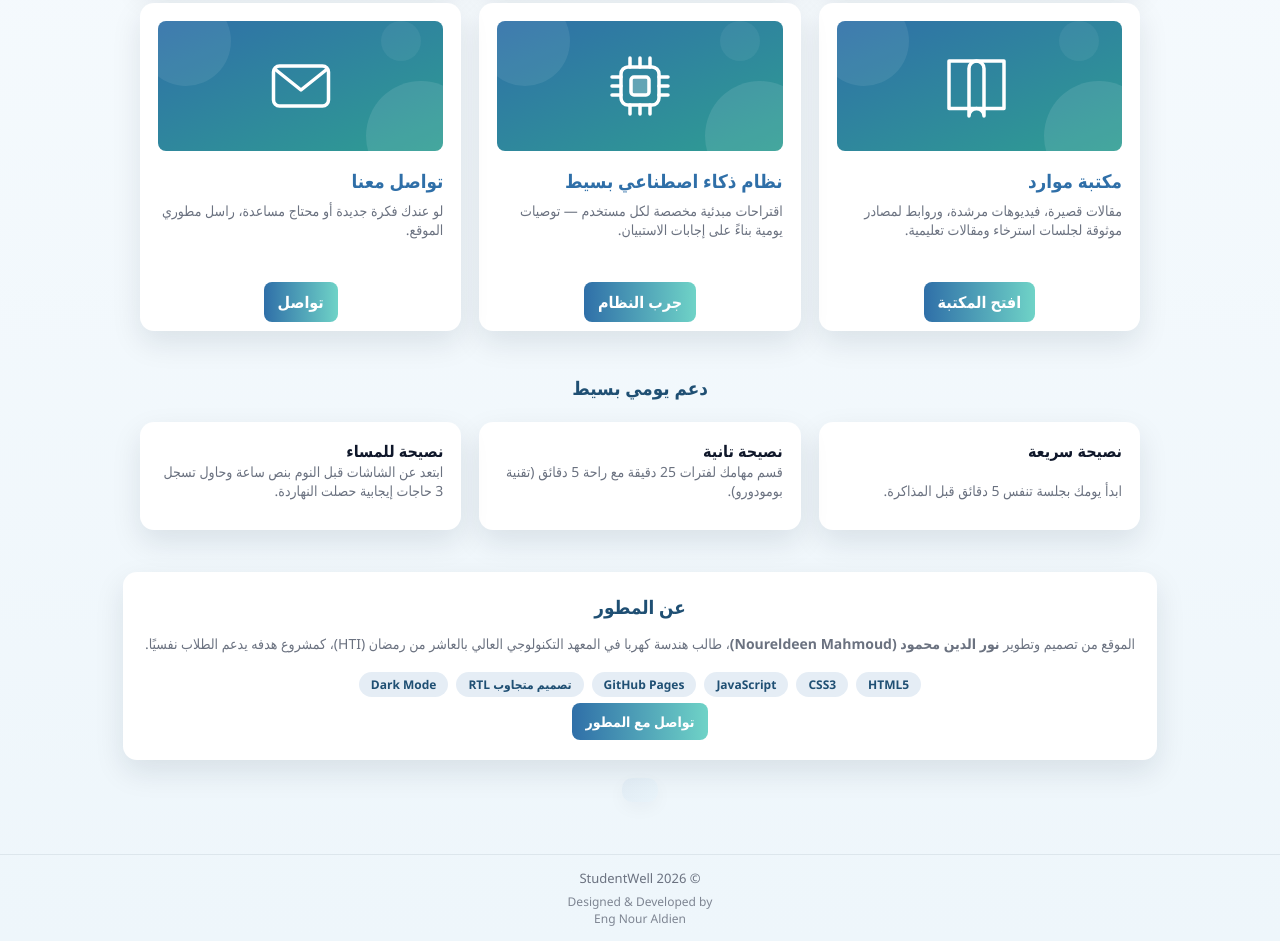
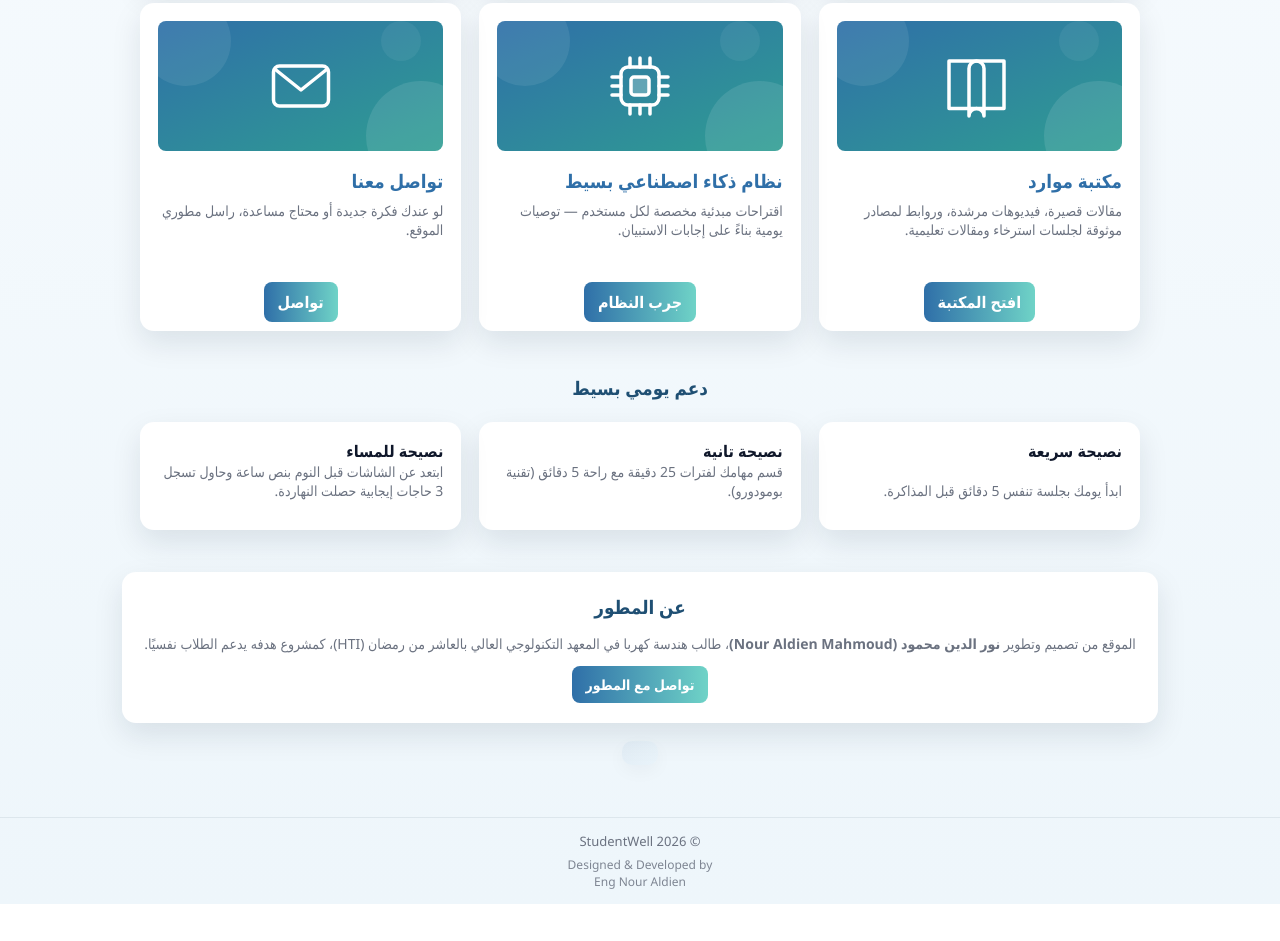
Before and after one commit to eng-nouraldien/Student_Well, a plain HTML site: page index.html in a window 1280 px wide. Shown: the part 967-1908 px from the top of the page. After the commit the page ends 1871 px from the top, so only its background shows below. Drawn offline with Linux system fonts and the light colour scheme.

Commit message:
Fix developer name and remove tech badges row

```diff
--- a/index.html
+++ b/index.html
@@ -290,10 +290,7 @@
     <!-- About the developer -->
     <section class="card about-dev" aria-label="عن المطور">
       <h3>عن المطور</h3>
-      <p>الموقع من تصميم وتطوير <strong>نور الدين محمود (Noureldeen Mahmoud)</strong>، طالب هندسة كهربا في المعهد التكنولوجي العالي بالعاشر من رمضان (HTI)، كمشروع هدفه يدعم الطلاب نفسيًا.</p>
-      <div class="tool-chips" aria-label="الأدوات المستخدمة">
-        <span>HTML5</span><span>CSS3</span><span>JavaScript</span><span>GitHub Pages</span><span>تصميم متجاوب RTL</span><span>Dark Mode</span>
-      </div>
+      <p>الموقع من تصميم وتطوير <strong>نور الدين محمود (Nour Aldien Mahmoud)</strong>، طالب هندسة كهربا في المعهد التكنولوجي العالي بالعاشر من رمضان (HTI)، كمشروع هدفه يدعم الطلاب نفسيًا.</p>
       <p style="margin-top:12px"><a href="contact.html">تواصل مع المطور</a></p>
     </section>
 
```
